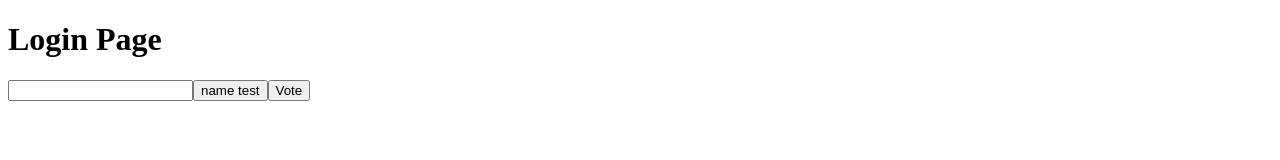
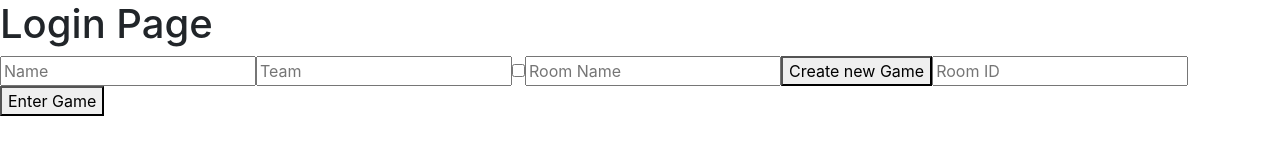
Before and after one commit to xumes/iot-challenge-board, a React app: page / in a window 1280 px wide. Built offline with nearby package versions, Linux system fonts and the light colour scheme; no server answers.

Commit message:
add components

```diff
--- a/config/index.html
+++ b/config/index.html
@@ -2,7 +2,11 @@
 <html>
   <head>
     <meta charset="UTF-8">
-    <title>Sharks Poker</title>
+    <link rel="stylesheet" href="https://stackpath.bootstrapcdn.com/bootstrap/4.1.1/css/bootstrap.min.css" integrity="sha384-WskhaSGFgHYWDcbwN70/dfYBj47jz9qbsMId/iRN3ewGhXQFZCSftd1LZCfmhktB" crossorigin="anonymous">
+    <script src="https://code.jquery.com/jquery-3.3.1.slim.min.js" integrity="sha384-q8i/X+965DzO0rT7abK41JStQIAqVgRVzpbzo5smXKp4YfRvH+8abtTE1Pi6jizo" crossorigin="anonymous"></script>
+<script src="https://cdnjs.cloudflare.com/ajax/libs/popper.js/1.14.3/umd/popper.min.js" integrity="sha384-ZMP7rVo3mIykV+2+9J3UJ46jBk0WLaUAdn689aCwoqbBJiSnjAK/l8WvCWPIPm49" crossorigin="anonymous"></script>
+<script src="https://stackpath.bootstrapcdn.com/bootstrap/4.1.1/js/bootstrap.min.js" integrity="sha384-smHYKdLADwkXOn1EmN1qk/HfnUcbVRZyYmZ4qpPea6sjB/pTJ0euyQp0Mk8ck+5T" crossorigin="anonymous"></script>
+    <title>Shark's Poker</title>
   </head>
   <body>
     <div id='app'></div>
--- a/src/client/containers/Login/Login.js
+++ b/src/client/containers/Login/Login.js
@@ -3,33 +3,23 @@ import socket from '../../services/socket';
 
 class Login extends Component {
   state = {
-    name: 'name test',
-    game: ''
-  }
 
-  componentDidMount(){
-    socket.on('newVote', this.handleGetVotes);
-  }
-
-  testJoin = () => {
-    socket.emit('joinGame', this.state.game);
-  }
-
-  testVote = () => {
-    socket.emit('vote', {game: this.state.game, email: 'wrlc@br.ibm.com'});
-  }
-
-  handleGetVotes = (data) => {
-    console.log(data)
   }
 
   render () {
     return (
       <div>
         <h1>Login Page</h1>
-        <input value={this.state.game} onChange={(e) => this.setState({game: e.target.value })}/>
-        <button onClick={this.testJoin}>{this.state.name}</button>
-        <button onClick={this.testVote}>Vote</button>
+        <input type="text" placeholder="Name" />
+        <input type="text" placeholder="Team" />
+        <input type="checkbox" />
+
+        <input type="text" placeholder="Room Name" />
+        <button>Create new Game</button>
+
+        <input type="text" placeholder="Room ID" />
+        <button>Enter Game</button>
+
       </div>
     )
   }
```
Also changed, not shown: src/client/components/card/card.js (added, +13 -0 lines), src/client/containers/Host/Host.js (added), src/client/containers/Poker/Poker.js (added).
